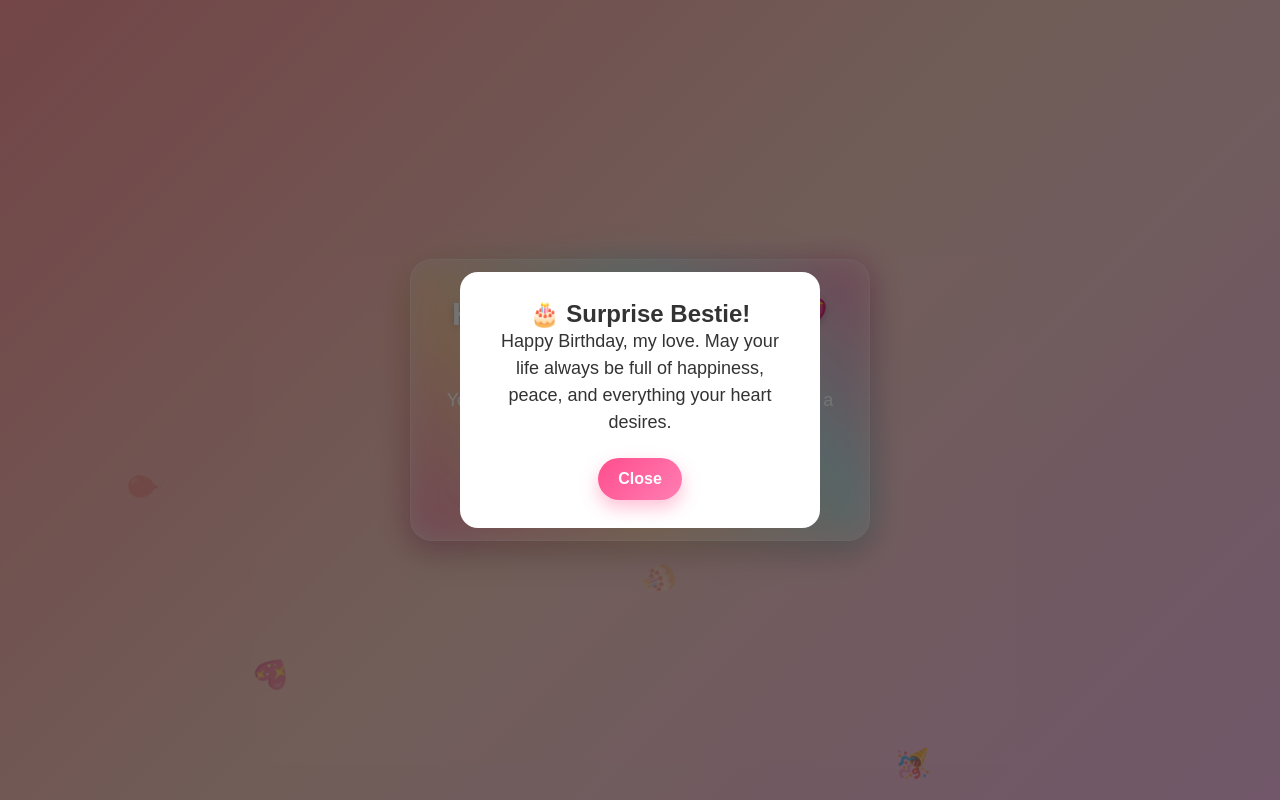
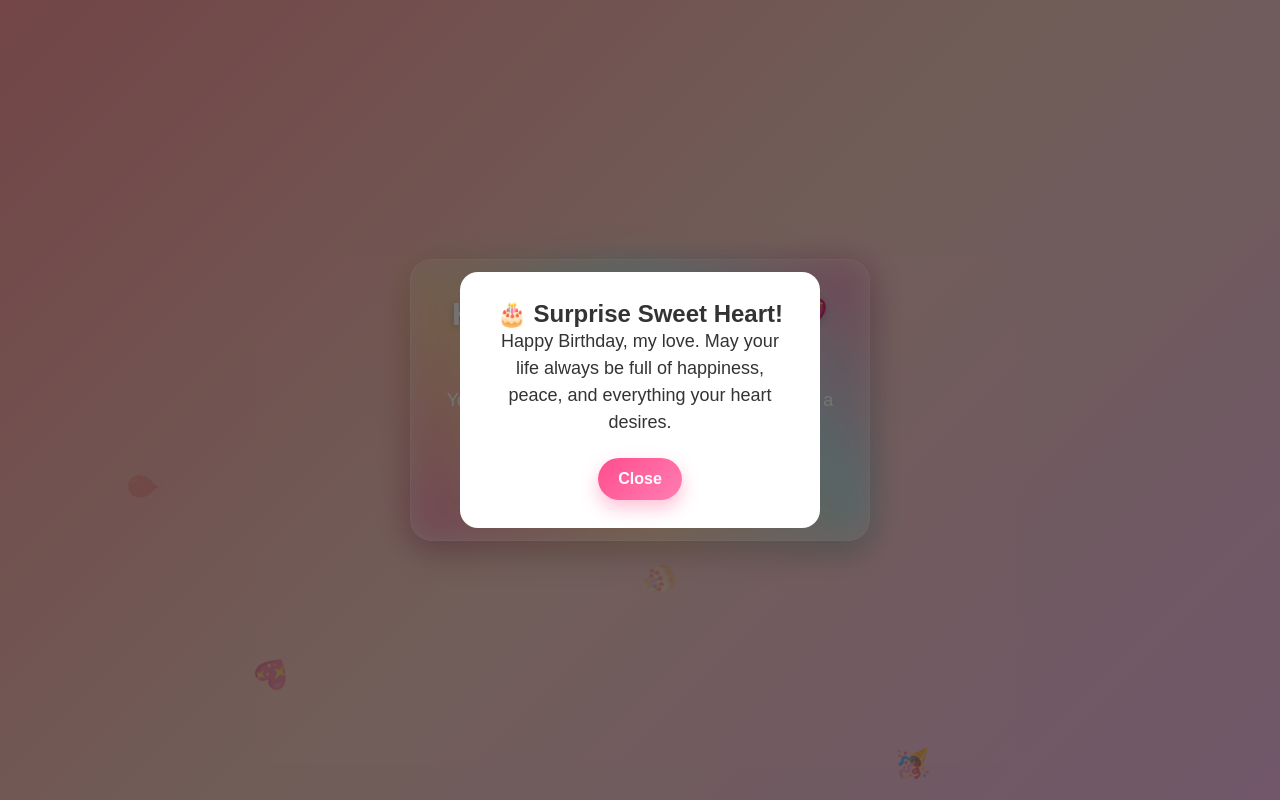
Before and after one commit to antonyy005-AY/myreposample, a plain HTML site: page index.html in a window 1280 px wide. Both pictures are taken after a click on the button "Open Surprise!!!!". Shown: the top 800 px of the page. Drawn offline with Linux system fonts and the light colour scheme.

Commit message:
Update index.html

```diff
--- a/index.html
+++ b/index.html
@@ -30,7 +30,7 @@
 
   <div id="popup" class="popup">
     <div class="popup-content">
-      <h2>🎂 Surprise Bestie!</h2>
+      <h2>🎂 Surprise Sweet Heart!</h2>
       <p>Happy Birthday, my love. May your life always be full of happiness, peace, and everything your heart desires.</p>
       <button id="closePopup">Close</button>
     </div>
```
